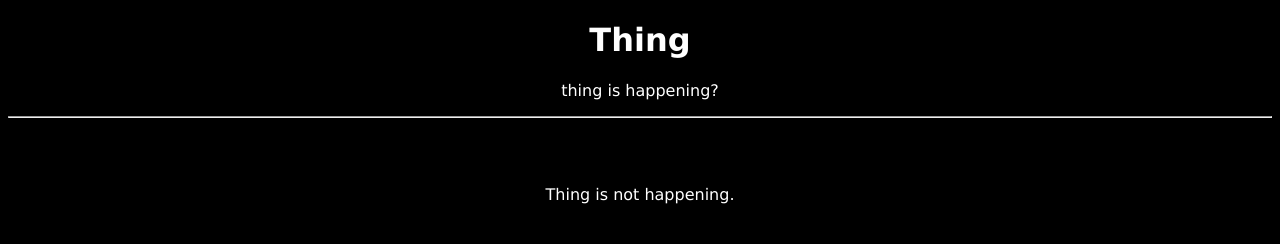
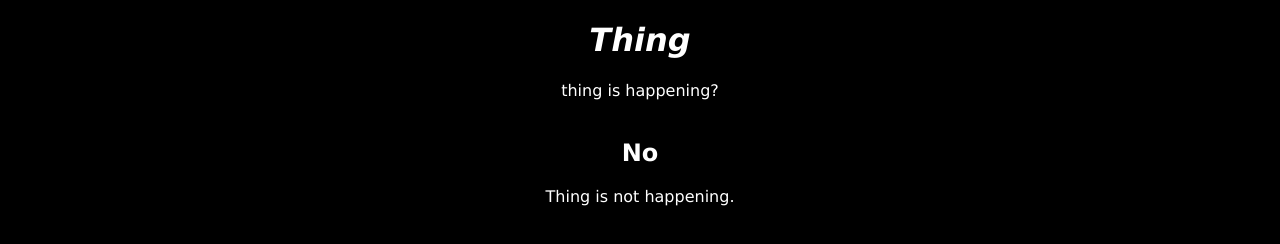
Before and after one commit to powersnoutage/powersnoutage.github.io, a plain HTML site: page index.html in a window 1280 px wide. Drawn offline with Linux system fonts and the light colour scheme.

Commit message:
Update index.html

```diff
--- a/index.html
+++ b/index.html
@@ -1,7 +1,7 @@
 <!DOCTYPE html>
 <html lang="en">
 <head>
-<!-- this seems much more reasonable.. -->
+<!-- i wonder if this can be condensed to avoid repetition? -->
 <style>
 h1 {
 color: white;
@@ -13,14 +13,18 @@ color: white;
 font-family: verdana;
 text-align: center;
 }
+h2 {
+color: white;
+font-family: verdana;
+text-align: center;
+}
 </style>
 </head>
 
 <body style="background-color:black;">
-    <h1>Thing</h1>
-    <p>thing is happening?</p>
-<hr>
-    <h2>No</h2>
+    <h1><i>Thing</i></h1>
+    <p>thing is happening?<br><br></p>
+    <h2><b>No</b></h2>
     <p>Thing is not happening.</p>
 </body>
 </html>
```
